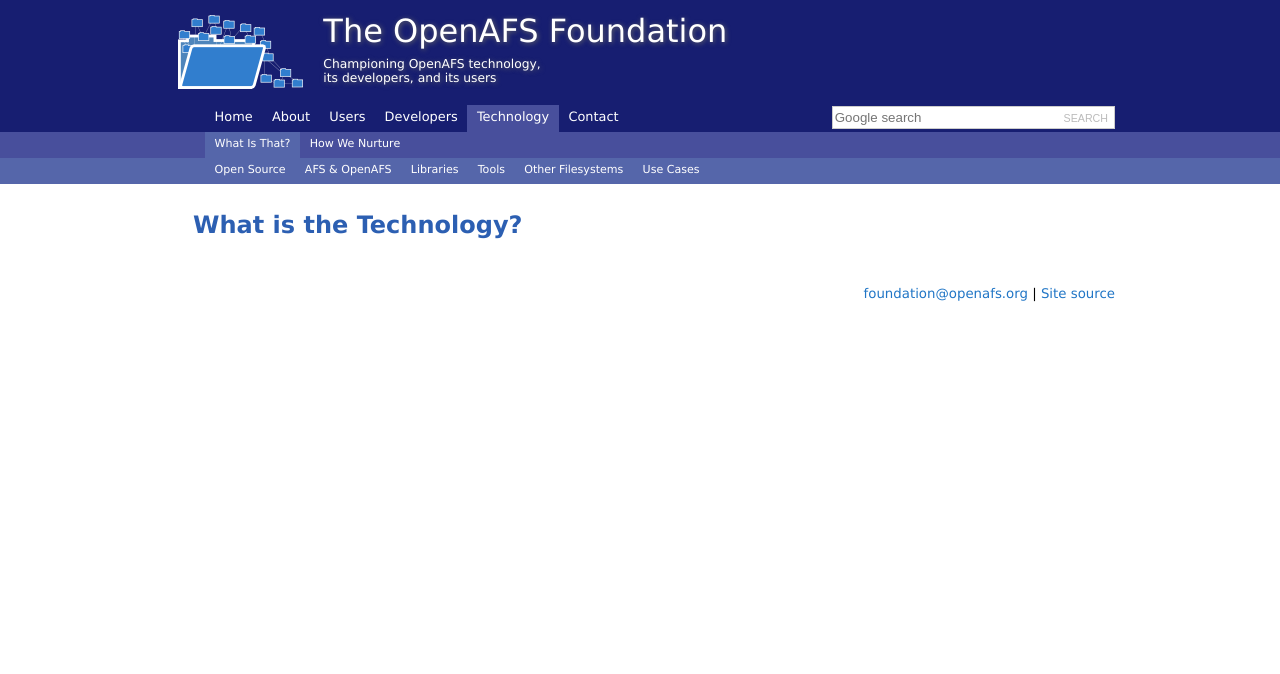
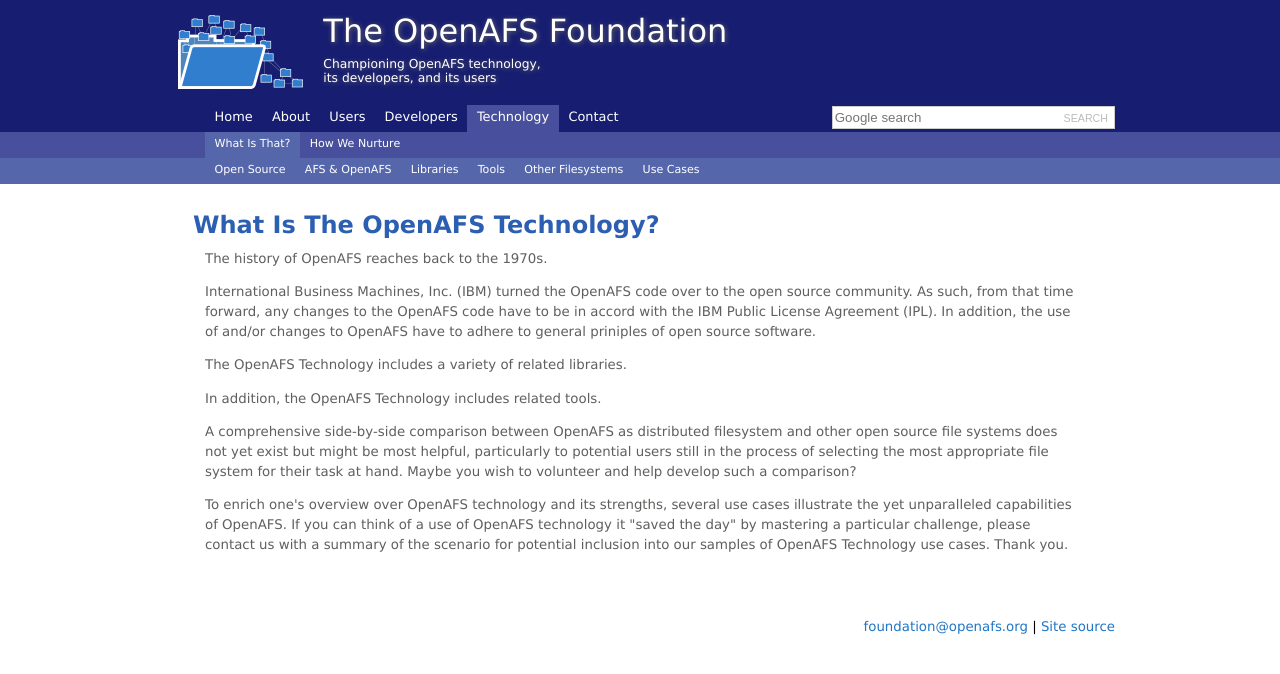
Before and after one commit to openafsfoundation/openafsfoundation.org, a Jekyll site: the page built from tech/what/index.md, in a window 1280 px wide. Shown: the top 674 px of the page. Built offline with Jekyll 4.4.1, drawn with Linux system fonts in a browser that asks for light colours.

Commit message:
Content edit
Initial draft

```diff
--- a/tech/what/index.md
+++ b/tech/what/index.md
@@ -3,4 +3,16 @@
 nav: [tech,what]
 ---
 
-## What is the Technology? ##
+## What Is The OpenAFS Technology? ##
+
+The history of OpenAFS reaches back to the 1970s.
+
+International Business Machines, Inc. (IBM) turned the OpenAFS code over to the open source community.  As such, from that time forward, any changes to the OpenAFS code have to be in accord with the IBM Public License Agreement (IPL).  In addition, the use of and/or changes to OpenAFS have to adhere to general priniples of open source software.
+
+The OpenAFS Technology includes a variety of related libraries.
+
+In addition, the OpenAFS Technology includes related tools.
+
+A comprehensive side-by-side comparison between OpenAFS as distributed filesystem and other open source file systems does not yet exist but might be most helpful, particularly to potential users still in the process of selecting the most appropriate file system for their task at hand.  Maybe you wish to volunteer and help develop such a comparison?
+
+To enrich one's overview over OpenAFS technology and its strengths, several use cases illustrate the yet unparalleled capabilities of OpenAFS.  If you can think of a use of OpenAFS technology it "saved the day" by mastering a particular challenge, please contact us with a summary of the scenario for potential inclusion into our samples of OpenAFS Technology use cases.  Thank you.
```
